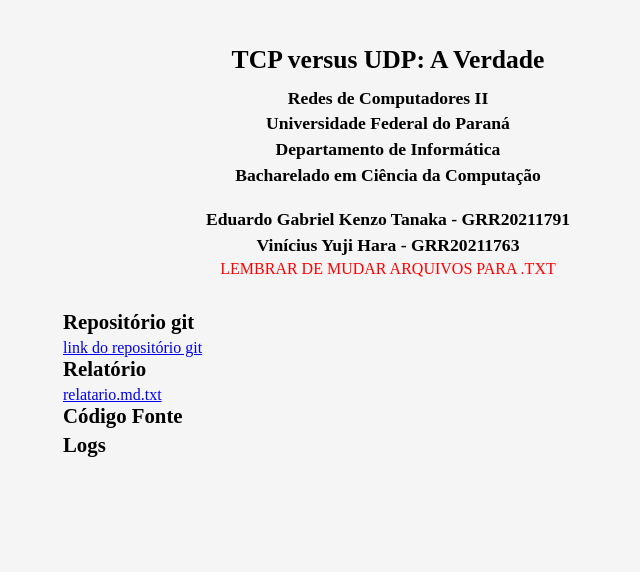
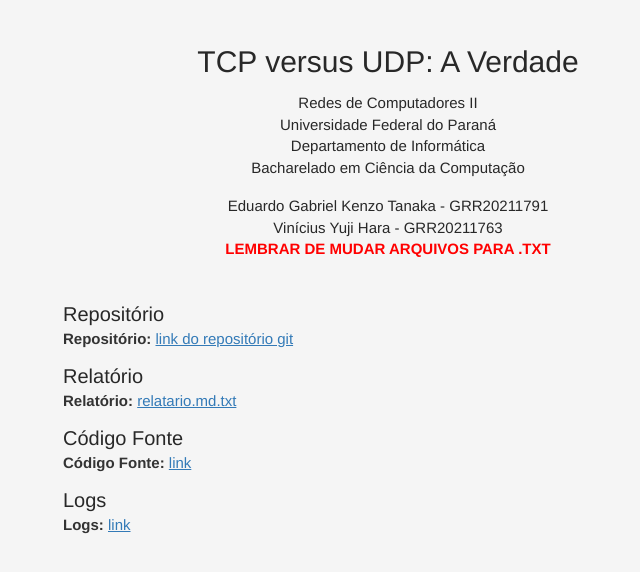
Before and after one commit to eduardogkt/redes-2, a plain HTML site: page index.html in a window 1280 px wide. Shown: the whole page, without its empty margins (252-892 px from the left). Drawn offline with Linux system fonts and the light colour scheme.

Commit message:
html page fix

```diff
--- a/index.html
+++ b/index.html
@@ -21,17 +21,28 @@
     </header>
 
     <main>
-      <h2>Repositório git</h2>
-      <a href="https://github.com/eduardogkt/redes2" target="_blank"
-        >link do repositório git</a
-      >
+      <h2>Repositório</h2>
+      <span>Repositório: </span>
+      <a href="https://github.com/eduardogkt/redes2">link do repositório git</a>
+      <br />
+      <br />
 
       <h2>Relatório</h2>
+      <span>Relatório: </span>
       <a href="files/relatorio.md.txt">relatario.md.txt</a>
+      <br />
+      <br />
 
       <h2>Código Fonte</h2>
+      <span>Código Fonte: </span>
+      <a href="">link</a>
+      <br />
+      <br />
 
       <h2>Logs</h2>
+      <span>Logs: </span>
+      <a href="">link</a>
+      <br />
     </main>
   </body>
 </html>
--- a/style.css
+++ b/style.css
@@ -3,40 +3,56 @@
     margin: 0;
     padding: 0;
     border: 0;
-    font-family: "Times New Roman", Times, serif;
+    font-family: "Helvetica Neue", Helvetica, Arial, sans-serif;
+    font-size: 15px;
+    color: #333333;
 }
 
 html {
-    height: 100vh;
+    min-height: 100vh;
 }
 
 body {
     margin: 0 auto;
-    height: 100vh;
+    height: 100%;
     width: 650px;
     background-color: whitesmoke;
 }
 
 header {
     text-align: center;
-    margin: 2rem 0;
+    margin: 3rem 0;
 }
 
 header h2 {
-    font-size: 1.1rem;
+    font-size: 15px;
 }
 
 main {
     margin: 2rem 0;
 }
 
+h1,
+h2 {
+    color: #282828;
+    font-weight: 500;
+}
+
 h1 {
-    margin-bottom: 0.8rem;
-    padding: 0.8rem 0.8rem 0 0.8rem;
-    font-size: 1.6rem;
+    margin-bottom: 1rem;
+    font-size: 30px;
 }
 
 h2 {
-    font-size: 1.3rem;
     margin-bottom: 0.3rem;
+    font-size: 20px;
 }
+
+a {
+    color: #337ab7;
+}
+
+span {
+    font-weight: 700;
+    line-height: 1.1;
+}
```
